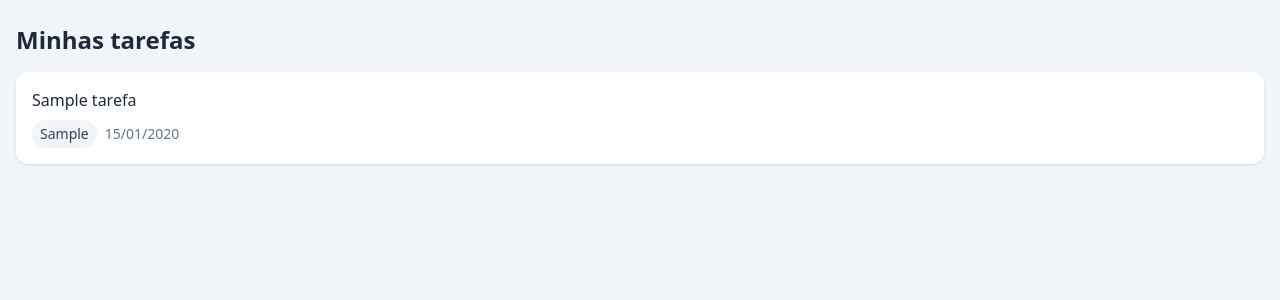
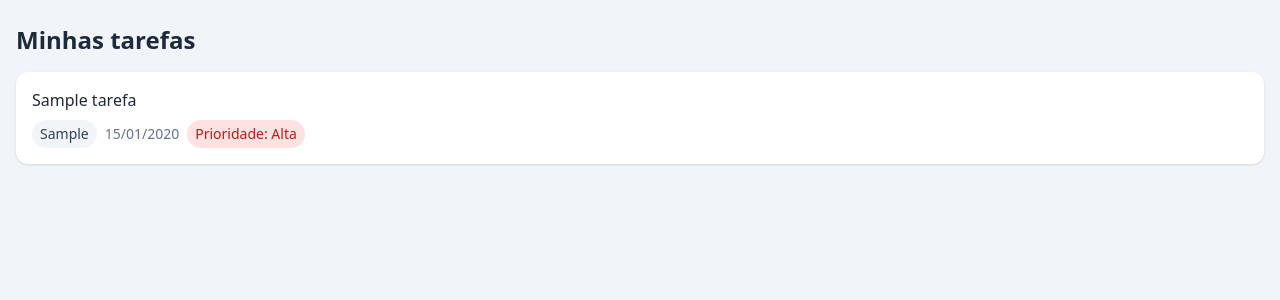
Before and after one commit to rebecamaciel21/estodolist_web, a Flask app: page / in a window 1280 px wide. Shown: the part 68-368 px from the top of the page. Run offline with Flask 3, Linux system fonts and the light colour scheme; the visitor is signed in with stand-in values (Sample User, id 1); tables that the repository leaves empty hold one stand-in row (values such as "Sample post"); style sheets or scripts are compiled from the project's sources; some libraries are stand-ins or nearby versions.

Commit message:
Feat: Adicionar exibição da prioridade das tarefas no template

```diff
--- a/templates/index.html
+++ b/templates/index.html
@@ -18,7 +18,16 @@
                     <span class="text-slate-500">
                         {{ tarefa.data_prazo.strftime("%d/%m/%Y") }}
                     </span>
-                    {# prioridade aqui #}
+                    <span class="px-2 py-1 rounded-full
+                        {% if tarefa.prioridade == "ALTA" %}bg-red-100 text-red-700
+                        {% elif tarefa.prioridade == "MEDIA" %}bg-amber-100 text-amber-700
+                        {% else %}bg-green-100 text-green-700
+                        {% endif %}">
+                        Prioridade:
+                        {% if tarefa.prioridade == "ALTA" %}Alta
+                        {% elif tarefa.prioridade == "MEDIA" %} Média
+                        {% else %} Baixa {% endif %}
+                        </span>
                     {# status aqui #}
                 </div>
             </div>
```
